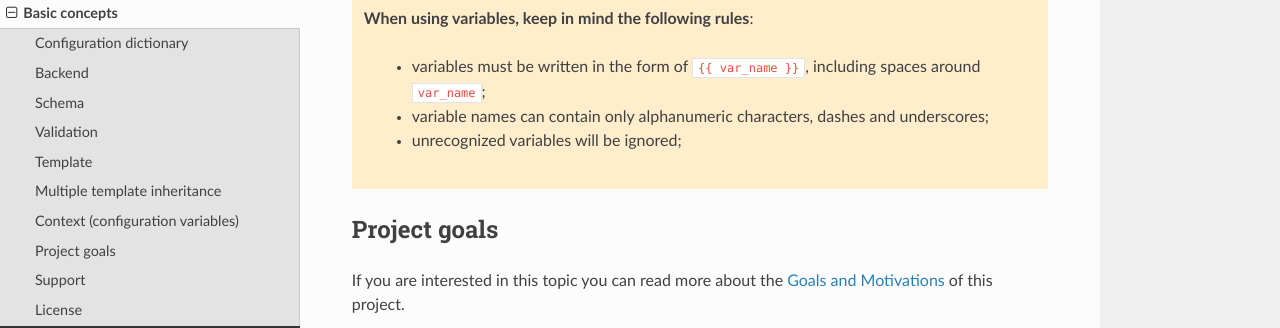
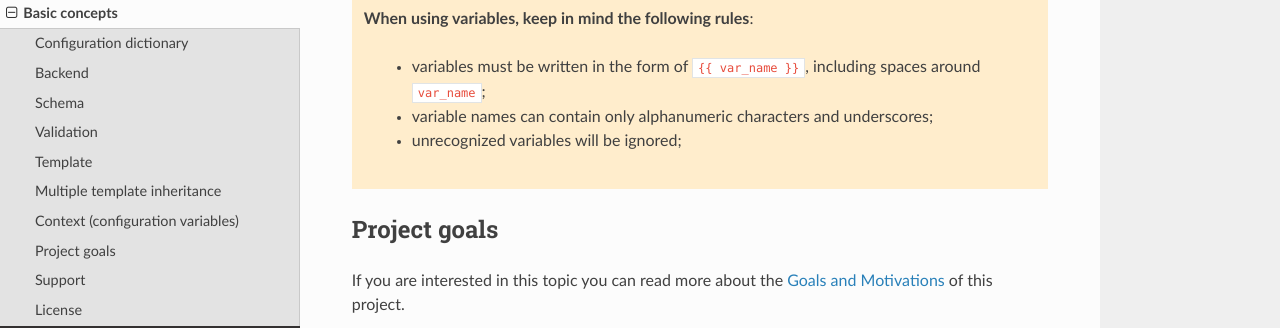
Before and after one commit to openwisp/netjsonconfig, a Sphinx documentation site: the page built from docs/source/general/basics.rst, in a window 1280 px wide and 900 px high, scrolled down 6387 px. Shown: the part 163-491 px from the top of the window. Built offline with Sphinx 7.4.7 and the Read the Docs theme 2.0.0, drawn with Linux system fonts in a browser that asks for light colours.

Commit message:
[docs] Avoid ambiguity on dashes in context #53
Dashes are not allowed in configuration variables.

```diff
--- a/docs/source/general/basics.rst
+++ b/docs/source/general/basics.rst
@@ -356,7 +356,7 @@ Let's see the result with:
 
      * variables must be written in the form of ``{{ var_name }}``, including
        spaces around ``var_name``;
-     * variable names can contain only alphanumeric characters, dashes and underscores;
+     * variable names can contain only alphanumeric characters and underscores;
      * unrecognized variables will be ignored;
 
 Project goals
```
